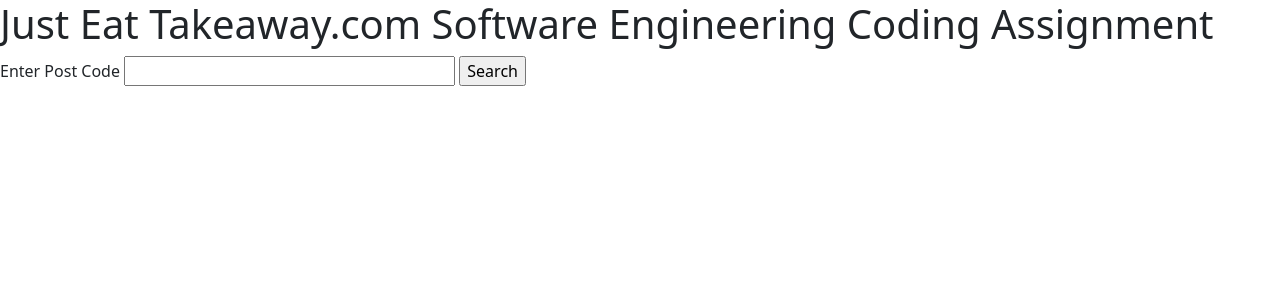
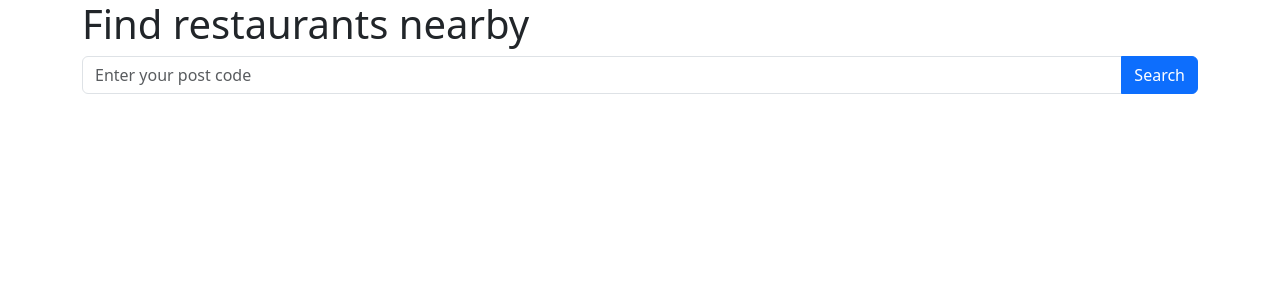
Before and after one commit to celinaczy/JET-API-Interface, a Flask app: page / in a window 1280 px wide. Shown: the top 300 px of the page. Run offline with Flask 3, Linux system fonts and the light colour scheme.

Commit message:
style form

```diff
--- a/templates/index.html
+++ b/templates/index.html
@@ -7,10 +7,10 @@
     <title>JET SE Coding Assignment</title>
 </head>
 <body>
-<h1> Just Eat Takeaway.com Software Engineering Coding Assignment </h1>
+<div class="container justify-content-center">
+<div class="justify-content-center">
+    <h1> Find restaurants nearby </h1>
     <form method="POST" action="{{ url_for('restaurants') }}">
-{{ form.code.label }} {{ form.code(size=30) }}
-{{ form.submit }}
             {% with messages = get_flashed_messages() %}
             {% if messages %}
                 <ul>
@@ -20,7 +20,13 @@
                 </ul>
             {% endif %}
         {% endwith %}
+        <div class="input-group mb-3">
+    {{ form.code(class="form-control", placeholder="Enter your post code") }}
+    {{ form.submit(class="btn btn-primary") }}
+        </div>
     </form>
+</div>
+</div>
 
 <script src="https://cdn.jsdelivr.net/npm/bootstrap@5.3.3/dist/js/bootstrap.bundle.min.js" integrity="sha384-YvpcrYf0tY3lHB60NNkmXc5s9fDVZLESaAA55NDzOxhy9GkcIdslK1eN7N6jIeHz" crossorigin="anonymous"></script>
 </body>
```
Lines whose indentation alone changed are shown as unchanged.
